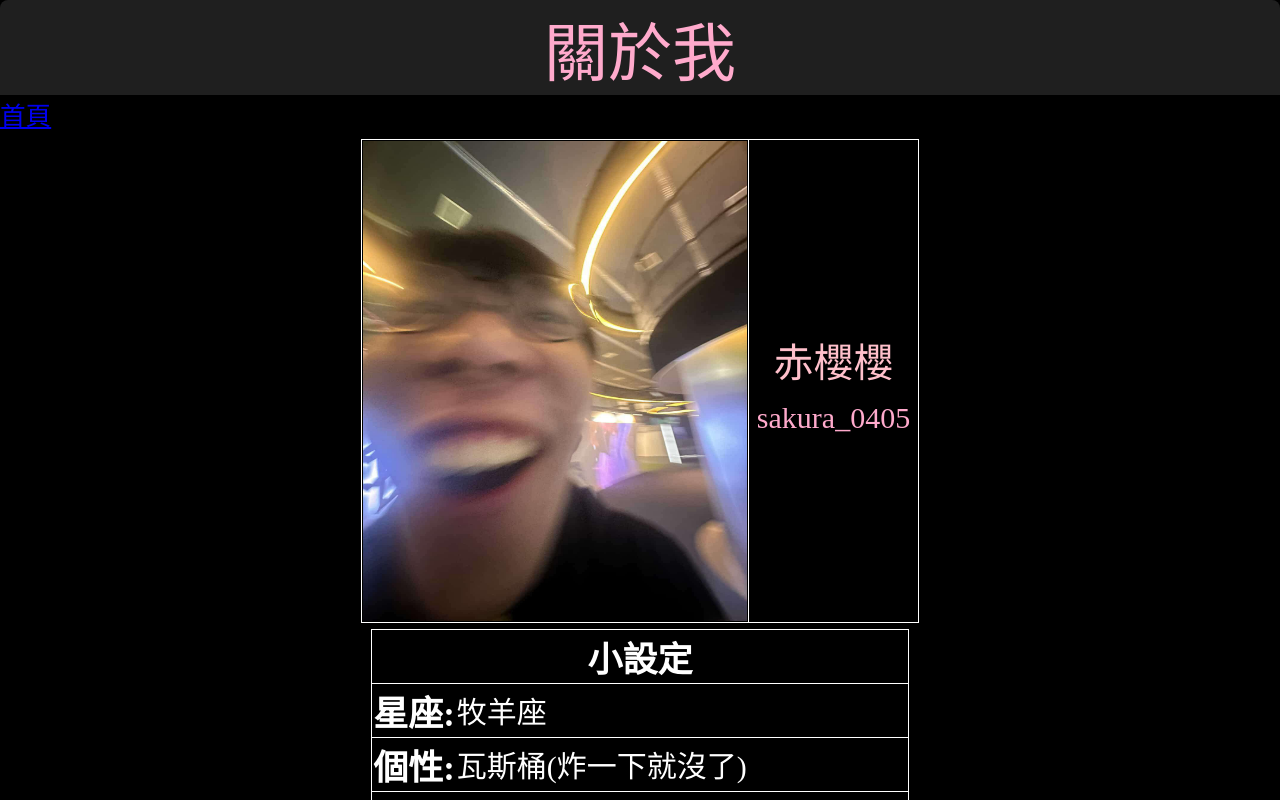
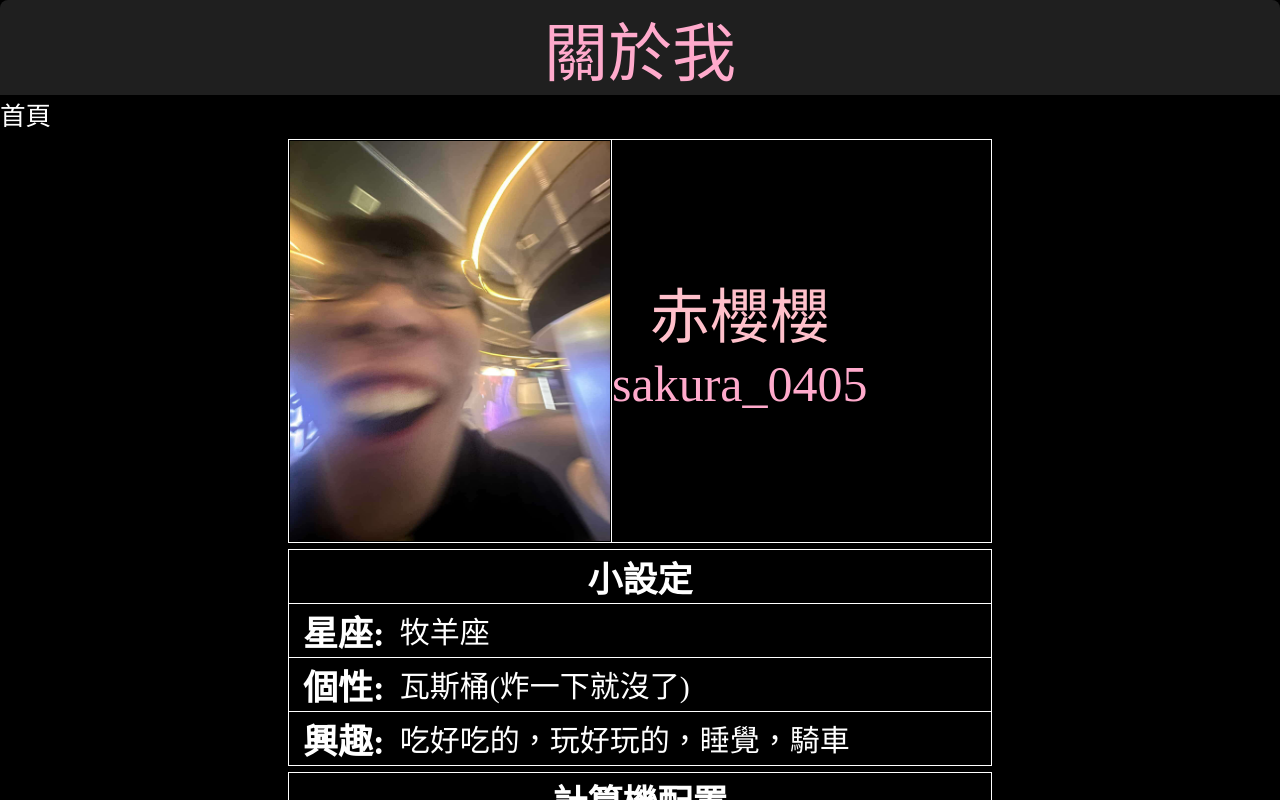
Before and after one commit to sakura-0405/xia.NS, a Next.js app: page /about in a window 1280 px wide. Shown: the top 800 px of the page. Built offline with nearby package versions, Linux system fonts and the light colour scheme.

Commit message:
版本5
調整<關於我>版面
調整<關於我>按鈕CSS
調整<首頁>按鈕CSS

```diff
--- a/app/about/page.jsx
+++ b/app/about/page.jsx
@@ -4,7 +4,7 @@ import Link from "next/link";
 export default function Page() {
   return (
     <main>
-      <header><span className={styles.header}>關於我</span><span className={styles.Go_Main}><Link href="/">首頁</Link></span></header>
+      <header><span className={styles.header}>關於我</span><span><Link href="/" className={styles.Go_Main}>首頁</Link></span></header>
 
       <table className={`${styles.Profile_Table1} ${styles.Profile_Table_Common}`}>
         <tbody>
--- a/app/contact/page.jsx
+++ b/app/contact/page.jsx
@@ -7,8 +7,8 @@ export default function Page() {
     <header>
       <span className={styles.header}>聯絡我</span>
 
-      <span className={styles.Go_Main1}>
-      <Link className={`${styles.Go_Main2} ${styles.Links}`} href="/">首頁</Link>
+      <span>
+      <Link className={`${styles.Go_Main} ${styles.Links}`} href="/">首頁</Link>
 
       </span>
     </header>
--- a/app/page.jsx
+++ b/app/page.jsx
@@ -12,12 +12,12 @@ export default function Page() {
         <tbody>
         <tr>
           <td className={styles.P_td1}>
-            <Link href = "/about">關於我</Link>
+            <Link href = "/about" className={`${styles.B1} ${styles.B}`}>關於我</Link>
           </td>
         </tr>
         <tr>
           <td className={styles.P_td2}>
-            <Link href = "/contact">聯絡我</Link>
+            <Link href = "/contact" className={`${styles.B2} ${styles.B}`}>聯絡我</Link>
           </td>
         </tr>
         </tbody>
--- a/styles/about.module.css
+++ b/styles/about.module.css
@@ -13,13 +13,16 @@
 
     }
 
+/*-------------------------------------------------------*/
+/*前往首頁按鈕CSS*/
 .Go_Main
     {
         font-size: 2vw;
         color: white;
+        text-decoration: none;
     }
 
-.Go_Main2:hover
+.Go_Main:hover
     {
         color: blue;
     }
@@ -28,6 +31,8 @@
 /*Profile 共用 CSS*/
 .Profile_Table_Common
     {
+        color: white;
+        width: 55vw;
         margin-left: auto;
         margin-right: auto;
         margin-top: 0.5vw ;
@@ -47,7 +52,7 @@
     {
         display: block;
         margin: 0 auto;
-        width: clamp(200px, 30vw, 500px);
+        width: clamp(200px, 25vw, 350px);
         aspect-ratio: 1 / 1.25;
     }
 
@@ -63,26 +68,19 @@
 
 .Name
     {
-        font-size: clamp(30px,20vw,40px);
-        padding: 8px;
+        font-size: clamp(30px,25vw,60px);
         color: pink;
     }
 
 .id
     {
-        text-align: center;
-        font-size: clamp(16px,10vw,30px);
-        padding: 4px 8px;
+
+        font-size: clamp(30px,20vw,50px);
         color: #FFAACC;
     }
 
 /*-------------------------------------------------------*/
 /*Profile2 CSS*/
-.Profile_Table2
-    {
-        color: white;
-    }
-
 .Profile_Tr2 th
     {
         font-size: clamp(16px,15vw,35px);
@@ -99,11 +97,6 @@
 
 /*-------------------------------------------------------*/
 /*Profile3 CSS*/
-.Profile_Table3
-    {
-        color: white;
-    }
-
 .Profile_Table3_Header
     {
         text-align: center;
--- a/styles/contact.module.css
+++ b/styles/contact.module.css
@@ -81,12 +81,12 @@
 
 /*-------------------------------------------------------*/
 
-.Go_Main1
+.Go_Main
     {
         font-size: 2vw;
     }
 
-.Go_Main2:hover
+.Go_Main:hover
     {
         color: blue;
     }
```
Also changed, not shown: styles/main.module.css (+11 -0 lines).
